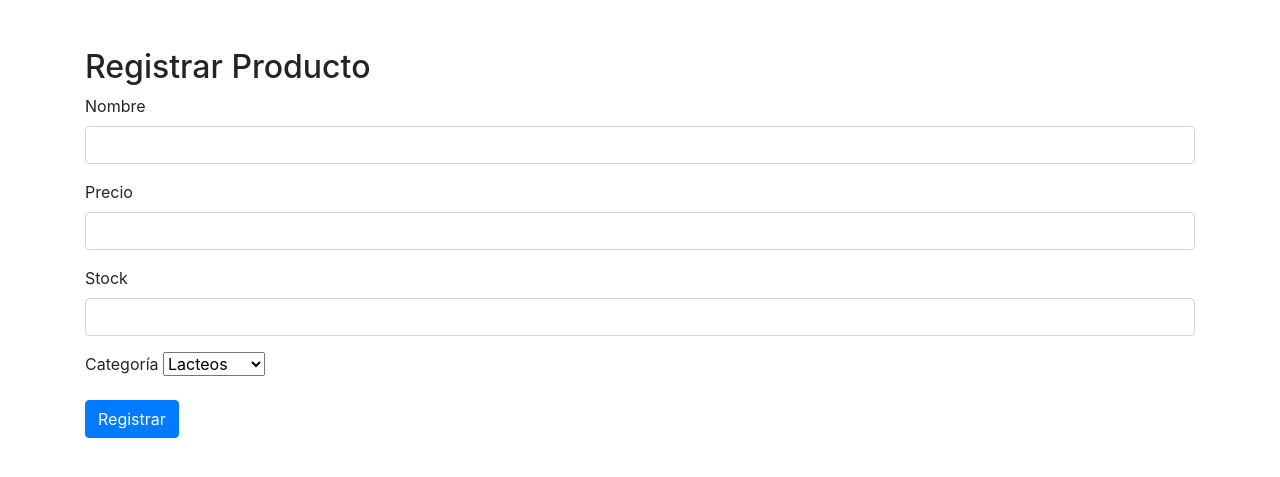
After one commit to felwarrior/LP2_EF_Rodrigo_Pereda, a Spring Boot app: page /nuevo_producto in a window 1280 px wide. The commit adds this page. Shown: the top 477 px of the page. Run offline with Spring Boot 4, Linux system fonts and the light colour scheme; data that the repository does not hold is empty; some of the project's set-up classes (security, data sources, template engines, error pages and the like) are left out, and stand-ins take their place; some libraries are stand-ins or nearby versions.

Commit message:
Registro realizado

```diff
--- a/src/main/java/com/example/demo/controller/ProductoController.java
+++ b/src/main/java/com/example/demo/controller/ProductoController.java
@@ -9,9 +9,13 @@ import org.springframework.beans.factory.annotation.Autowired;
 import org.springframework.stereotype.Controller;
 import org.springframework.ui.Model;
 import org.springframework.web.bind.annotation.GetMapping;
+import org.springframework.web.bind.annotation.ModelAttribute;
+import org.springframework.web.bind.annotation.PostMapping;
 
+import com.example.demo.entity.CategoriaEntity;
 import com.example.demo.entity.ProductoEntity;
 import com.example.demo.entity.UsuarioEntity;
+import com.example.demo.repository.CategoriaRepository;
 import com.example.demo.service.ProductoService;
 import com.example.demo.service.UsuarioService;
 import com.example.demo.service.impl.PdfService;
@@ -26,25 +30,51 @@ public class ProductoController {
 	private ProductoService productoService;
 
 	@Autowired
+    private CategoriaRepository categoriaRepository;
+
+	@Autowired
 	private PdfService pdfService;
 
 	@GetMapping("/menu")
 	public String showMenu(HttpSession session, Model model) {
-		if(session.getAttribute("usuario") == null) {
+		if (session.getAttribute("usuario") == null) {
 			return "redirect:/";
 		}
 
+		String correo = session.getAttribute("usuario").toString();
+		UsuarioEntity usuarioEntity = usuarioService.buscarUsuarioPorCorreo(correo);
+		model.addAttribute("foto", usuarioEntity.getUrlImagen());
+		model.addAttribute("nombre", usuarioEntity.getNombre());
+		model.addAttribute("apellidos", usuarioEntity.getApellidos());
 
-        String correo = session.getAttribute("usuario").toString();
-        UsuarioEntity usuarioEntity = usuarioService.buscarUsuarioPorCorreo(correo);
+		List<ProductoEntity> productos = productoService.buscarTodosProductos();
+		model.addAttribute("productos", productos);
 
-        // Añade todo el objeto usuarioEntity al modelo
-        model.addAttribute("usuario", usuarioEntity);
-
-        List<ProductoEntity> productos = productoService.buscarTodosProductos();
-        model.addAttribute("productos", productos);
-
-        return "menu";
+		return "menu";
 	}
 
+	 @GetMapping("/nuevo_producto")
+	    public String showRegistrarProducto(Model model) {
+	        model.addAttribute("producto", new ProductoEntity());
+	        List<CategoriaEntity> categorias = categoriaRepository.findAll();
+	        if (categorias.isEmpty()) {
+	            CategoriaEntity categoriaLacteos = new CategoriaEntity(null, "Lacteos");
+	            CategoriaEntity categoriaEmbutidos = new CategoriaEntity(null, "Embutidos");
+	            CategoriaEntity categoriaAbarrotes = new CategoriaEntity(null, "Abarrotes");
+	            categoriaRepository.saveAll(List.of(categoriaLacteos, categoriaEmbutidos, categoriaAbarrotes));
+	            categorias = List.of(categoriaLacteos, categoriaEmbutidos, categoriaAbarrotes);
+	        }
+	        model.addAttribute("categorias", categorias);
+	        return "registrar_producto";
+	    }
+
+	    @PostMapping("/nuevo_producto")
+	    public String registrarProducto(@ModelAttribute ProductoEntity producto, Model model) {
+	    	CategoriaEntity categoria = categoriaRepository.findById(producto.getCategoriaEntity().getCategoria_id())
+	                .orElseThrow(() -> new IllegalArgumentException("Categoría no válida"));
+	        producto.setCategoriaEntity(categoria);
+	    	productoService.save(producto);
+	        return "redirect:/menu";
+	    }
+
 }
--- a/src/main/java/com/example/demo/entity/ProductoEntity.java
+++ b/src/main/java/com/example/demo/entity/ProductoEntity.java
@@ -1,4 +1,4 @@
-package com.example.demo.entity;
+ package com.example.demo.entity;
 
 import javax.persistence.Entity;
 import javax.persistence.GeneratedValue;
--- a/src/main/java/com/example/demo/service/ProductoService.java
+++ b/src/main/java/com/example/demo/service/ProductoService.java
@@ -7,5 +7,6 @@ import com.example.demo.entity.ProductoEntity;
 public interface ProductoService {
 	List<ProductoEntity> buscarTodosProductos();
 	ProductoEntity buscarProductoPorId(Integer id);
+	void save(ProductoEntity producto);
 
 }
--- a/src/main/java/com/example/demo/service/impl/ProductoServiceImpl.java
+++ b/src/main/java/com/example/demo/service/impl/ProductoServiceImpl.java
@@ -27,4 +27,9 @@ public class ProductoServiceImpl implements ProductoService{
 		return productoRepository.findById(id.longValue()).get();
 	}
 
+	 @Override
+	    public void save(ProductoEntity producto) {
+	        productoRepository.save(producto);
+	    }
+
 }
--- /dev/null
+++ b/src/main/resources/templates/registrar_producto.html
@@ -0,0 +1,48 @@
+<!DOCTYPE html>
+<html xmlns:th="http://www.thymeleaf.org">
+<head>
+<meta charset="UTF-8">
+<meta name="viewport" content="width=device-width, initial-scale=1.0">
+<title>Registrar Producto</title>
+<!-- Bootstrap CSS -->
+<link rel="stylesheet"
+	href="https://stackpath.bootstrapcdn.com/bootstrap/4.5.2/css/bootstrap.min.css">
+</head>
+<body>
+	<div class="container mt-5">
+		<h2>Registrar Producto</h2>
+		<form th:action="@{/nuevo_producto}" th:object="${producto}"
+			method="post">
+			<div class="form-group">
+				<label for="nombre">Nombre</label> <input type="text" id="nombre"
+					name="nombre" class="form-control" th:field="*{nombre}" required>
+			</div>
+			<div class="form-group">
+				<label for="precio">Precio</label> <input type="number" step="0.01"
+					id="precio" name="precio" class="form-control" th:field="*{precio}"
+					required>
+			</div>
+			<div class="form-group">
+				<label for="stock">Stock</label> <input type="number" id="stock"
+					name="stock" class="form-control" th:field="*{stock}" required>
+			</div>
+			<div class="form-group">
+				<label for="categoria">Categoría</label> <select id="categoria"
+					th:field="*{categoriaEntity.categoria_id}">
+					<option th:each="categoria : ${categorias}"
+						th:value="${categoria.categoria_id}"
+						th:text="${categoria.nombre_categoria}"></option>
+				</select>
+			</div>
+			<button type="submit" class="btn btn-primary">Registrar</button>
+		</form>
+	</div>
+
+	<!-- Scripts de Bootstrap y jQuery -->
+	<script src="https://code.jquery.com/jquery-3.5.1.slim.min.js"></script>
+	<script
+		src="https://cdn.jsdelivr.net/npm/@popperjs/core@2.5.4/dist/umd/popper.min.js"></script>
+	<script
+		src="https://stackpath.bootstrapcdn.com/bootstrap/4.5.2/js/bootstrap.min.js"></script>
+</body>
+</html>
```
Also changed, not shown: src/main/resources/templates/menu.html (+4 -8 lines).
